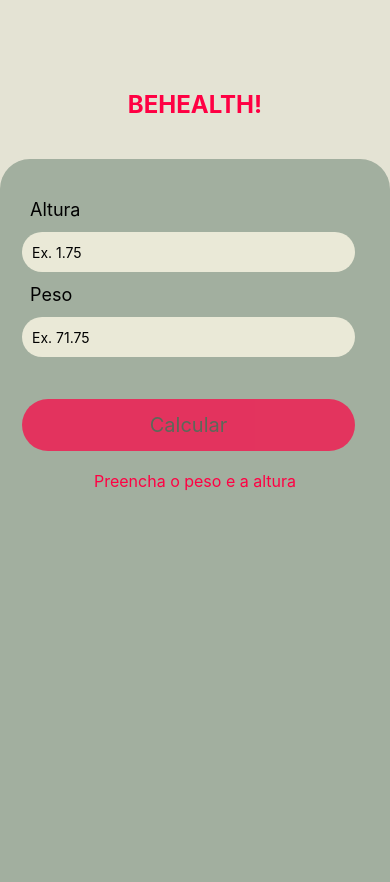
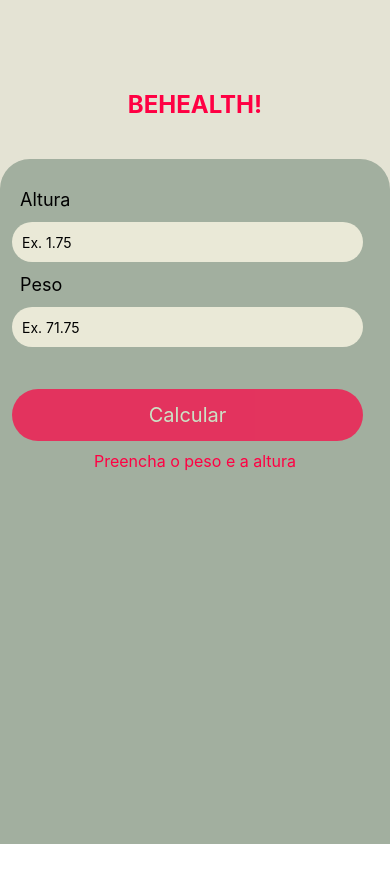
Before and after one commit to ElaineCostadev/First-React-Native, a React Native app: screen / in a window 390 px wide. Shown: the top 882 px of the page. After the commit the page ends 844 px from the top, so only its background shows below. Built offline with nearby package versions, Linux system fonts and the light colour scheme.

Commit message:
:fix: ajustando tamanhos

```diff
--- a/src/styles/Form.style.js
+++ b/src/styles/Form.style.js
@@ -2,20 +2,21 @@ import { StyleSheet } from "react-native";
 
 const styles = StyleSheet.create({
   formContext: {
-    width: '100%',
-    height: '100%',
-    bottom: 0,
+    // width: '100%',
+    // height: '100%',
+    // justifyContent: 'space-around',
+    flex: 1,
     backgroundColor: '#A2AF9F',
     alignItems: 'center',
+    paddingTop: 30,
     marginTop: 30,
     borderTopLeftRadius: 30,
     borderTopRightRadius: 30,
   },
   form: {
     width: '100%',
-    height: 'auto',
-    marginTop: 30,
-    padding: 10,
+    // height: 'auto'
+
   },
   formLabel: {
     color: '#000000',
@@ -44,7 +45,7 @@ const styles = StyleSheet.create({
   },
   textButtonCalculator: {
     fontSize: 20,
-    color: '#3F4A3C',
+    color: '#DEF8D6',
   },
   errorMessage: {
     fontSize: 12,
@@ -52,6 +53,27 @@ const styles = StyleSheet.create({
     fontWeight: 'bold',
     paddingLeft: 20,
   },
+  exhibitionResultImc: {
+    width: '100%',
+    height: '50%',
+
+  },
+  listImcs: {
+    marginTop: 20,
+  },
+  resultImc:{
+    fontSize: 26,
+    color: 'red',
+    height: 50,
+    width: '100%',
+    paddingRight: 20,
+    fontWeight: 'bold',
+  },
+  textResultItemList:{
+    color: 'red',
+    fontSize: 16,
+    fontWeight: '400'
+  },
 })
 
 export default styles;
```
